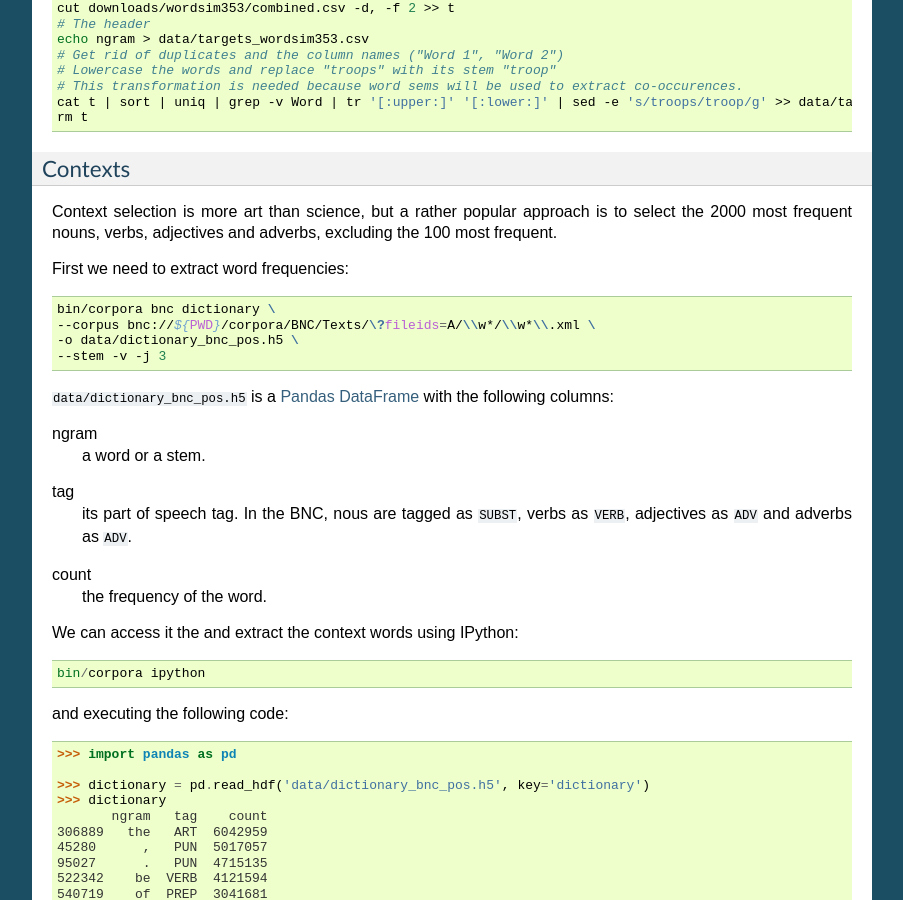
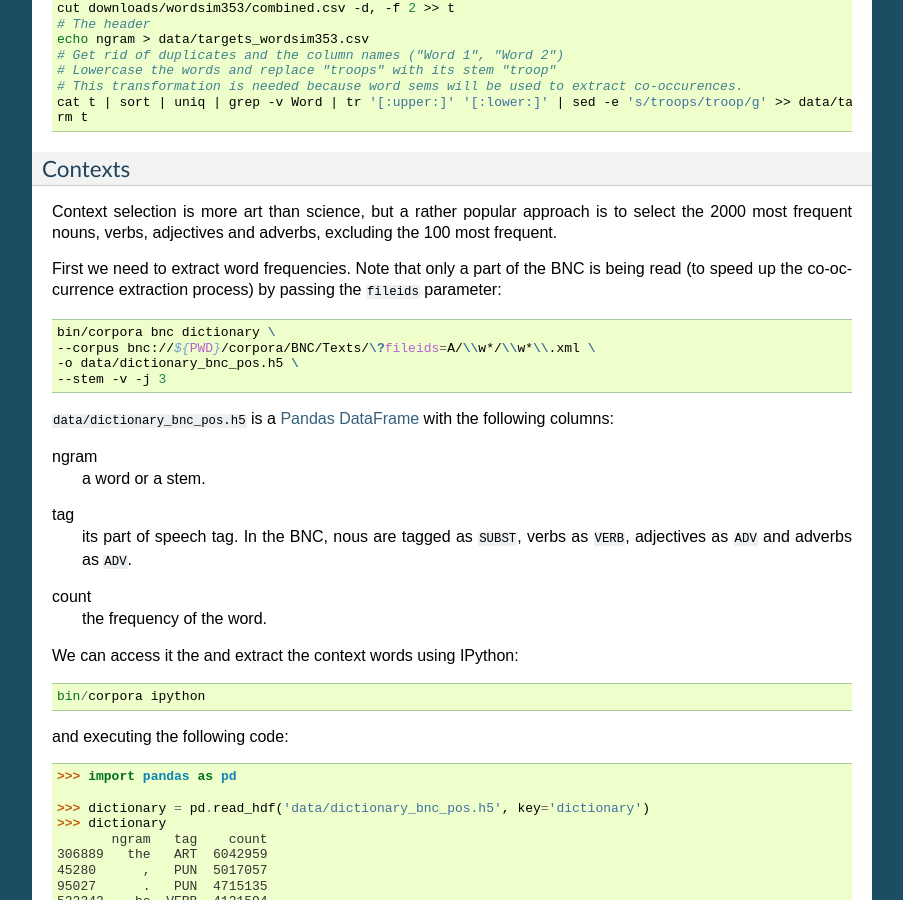
Before and after one commit to dimazest/fowler.corpora, a Sphinx documentation site: the page built from docs/quick_start.rst, in a window 1280 px wide and 900 px high, scrolled down 1812 px. Shown: the whole window, without its empty margins (198-1101 px from the left). Built offline with Sphinx 7.4.7, drawn with Linux system fonts in a browser that asks for light colours.

Commit message:
Note about file ids.

```diff
--- a/docs/quick_start.rst
+++ b/docs/quick_start.rst
@@ -134,7 +134,9 @@ Context selection is more art than science, but a rather popular approach is to
 select the 2000 most frequent nouns, verbs, adjectives and adverbs, excluding
 the 100 most frequent.
 
-First we need to extract word frequencies:
+First we need to extract word frequencies. Note that only a part of the BNC is
+being read (to speed up the co-occurrence extraction process) by passing the
+``fileids`` parameter:
 
 .. code-block:: bash
 
```
